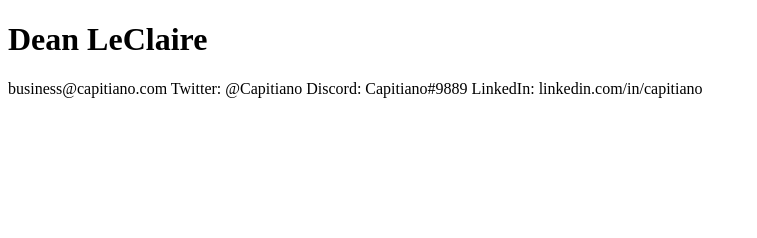
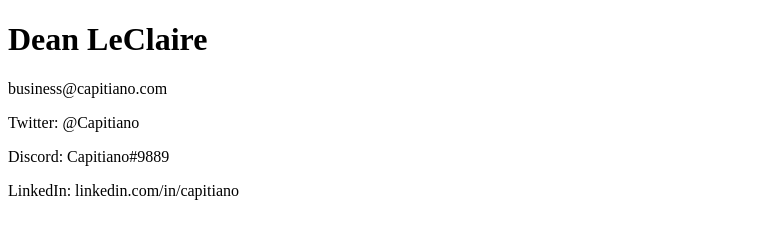
Before and after one commit to Capitiano/capitiano.github.io, a plain HTML site: page index.html in a window 1280 px wide. Shown: the whole page, without its empty margins (0-757 px from the left). Drawn offline with Linux system fonts and the light colour scheme.

Commit message:
Update index.html

```diff
--- a/index.html
+++ b/index.html
@@ -2,9 +2,9 @@
 <html>
 <body>
 <h1>Dean LeClaire</h1>
-    <p>business@capitiano.com
-Twitter: @Capitiano
-Discord: Capitiano#9889
-LinkedIn: linkedin.com/in/capitiano</p>
+    <p>business@capitiano.com</p>
+    <p>Twitter: @Capitiano</p>
+    <p>Discord: Capitiano#9889</p>
+<p>LinkedIn: linkedin.com/in/capitiano</p>
 </body>
 </html>
```
